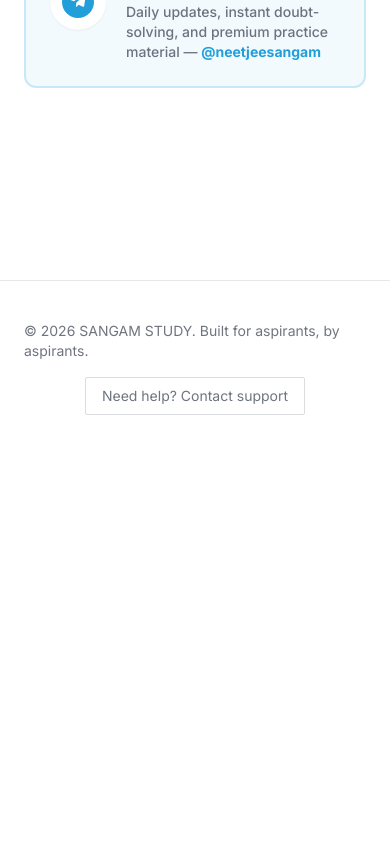
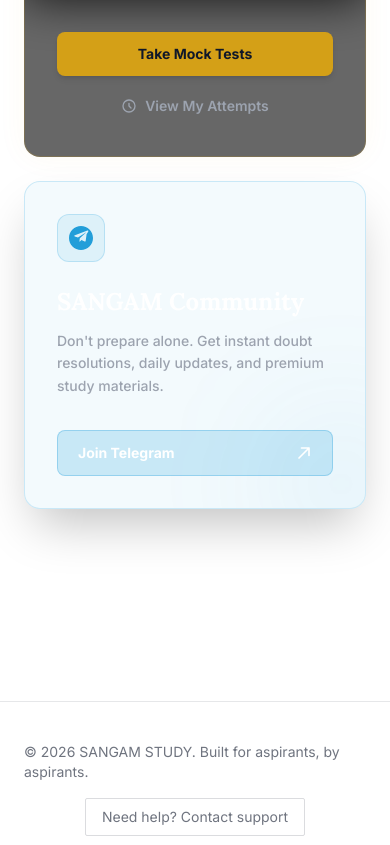
Before and after one commit to sangammusic/neet-test-series, a Flask app: template templates/user/dashboard.html in a window 390 px wide. Shown: the part 845-1690 px from the top of the page. Before the commit the page ends 1260 px from the top, so only its background shows below. Run offline with Flask 3, Linux system fonts and the light colour scheme; the template is opened without the code that fills it, so the values that code supplies are empty; some libraries are stand-ins or nearby versions.

Commit message:
Update dashboard.html

```diff
--- a/templates/user/dashboard.html
+++ b/templates/user/dashboard.html
@@ -1,54 +1,94 @@
 {% extends "shared/base.html" %}
-{% block title %}{{ stream.name }} — SANGAM STUDY{% endblock %}
+{% block title %}{{ stream.name }} Workspace — SANGAM STUDY{% endblock %}
 {% block content %}
-<section class="max-w-4xl mx-auto px-6 pt-12 pb-24">
-  <div class="flex items-baseline justify-between mb-10 flex-wrap gap-3">
-    <div>
-      <p class="text-indigo-600 font-bold text-sm tracking-widest uppercase mb-2">{{ stream.name }}</p>
-      <h1 class="font-display text-4xl font-bold text-ink">What do you want to do today?</h1>
+<section class="max-w-6xl mx-auto px-6 pt-12 pb-24 relative z-10">
+
+  <!-- Minimalist Top Bar (Replaced old bulky headings) -->
+  <div class="flex items-center justify-between mb-12 border-b border-white/10 pb-6">
+    <div class="flex items-center gap-3">
+        <span class="text-xs font-bold tracking-widest uppercase text-gold border border-gold/30 bg-gold/10 px-3 py-1.5 rounded-full">{{ stream.name }}</span>
+        <span class="text-gray-500 font-medium">|</span>
+        <h1 class="font-display text-2xl font-bold text-white">Your Workspace</h1>
     </div>
-    <a href="{{ url_for('user.switch_stream') }}" class="text-sm font-bold text-gray-400 hover:text-indigo-600 transition-colors bg-gray-100 hover:bg-indigo-50 px-4 py-2 rounded-md">
-      Switch stream &rightleftharpoons;
+
+    <!-- Clean Switch Stream Button -->
+    <a href="{{ url_for('user.switch_stream') }}" class="group flex items-center gap-2 text-sm font-semibold text-gray-400 hover:text-white transition-colors bg-white/5 border border-white/10 hover:border-white/20 px-4 py-2 rounded-lg backdrop-blur-sm">
+      <svg xmlns="http://www.w3.org/2000/svg" class="h-4 w-4 group-hover:-translate-x-1 transition-transform" fill="none" viewBox="0 0 24 24" stroke="currentColor" stroke-width="2">
+        <path stroke-linecap="round" stroke-linejoin="round" d="M8 7h12m0 0l-4-4m4 4l-4 4m0 6H4m0 0l4 4m-4-4l4-4" />
+      </svg>
+      Switch Discipline
     </a>
   </div>
 
-  <div class="grid sm:grid-cols-2 gap-6">
-    <!-- MCQ PRACTICE CARD -->
-    <a href="{{ url_for('user.practice_subjects', slug=stream.slug) }}"
-       class="block p-8 border border-gray-200 rounded-xl hover:border-indigo-400 hover:shadow-lg transition-all bg-white group relative overflow-hidden">
-      <div class="absolute top-0 right-0 p-4 opacity-10 group-hover:opacity-20 transition-opacity">
-        <svg xmlns="http://www.w3.org/2000/svg" width="48" height="48" fill="currentColor" viewBox="0 0 16 16"><path d="M2.5 12a.5.5 0 0 1 .5-.5h10a.5.5 0 0 1 .5.5v1a.5.5 0 0 1-.5.5H3a.5.5 0 0 1-.5-.5v-1zm0-4a.5.5 0 0 1 .5-.5h10a.5.5 0 0 1 .5.5v1a.5.5 0 0 1-.5.5H3a.5.5 0 0 1-.5-.5v-1zm0-4a.5.5 0 0 1 .5-.5h10a.5.5 0 0 1 .5.5v1a.5.5 0 0 1-.5.5H3a.5.5 0 0 1-.5-.5v-1z"/></svg>
+  <!-- The 3-Column Professional Action Grid -->
+  <div class="grid grid-cols-1 md:grid-cols-3 gap-6">
+
+    <!-- Card 1: Practice Module -->
+    <div class="bg-scholar-card border border-scholar-border rounded-2xl p-8 backdrop-blur-xl hover:border-white/20 transition-all group flex flex-col h-full shadow-2xl">
+      <div class="w-12 h-12 bg-white/5 border border-white/10 rounded-xl flex items-center justify-center text-gray-300 mb-6 group-hover:scale-110 transition-transform">
+        <svg xmlns="http://www.w3.org/2000/svg" width="24" height="24" fill="none" viewBox="0 0 24 24" stroke="currentColor" stroke-width="1.5">
+            <path stroke-linecap="round" stroke-linejoin="round" d="M9 12h6m-6 4h6m2 5H7a2 2 0 01-2-2V5a2 2 0 012-2h5.586a1 1 0 01.707.293l5.414 5.414a1 1 0 01.293.707V19a2 2 0 01-2 2z" />
+        </svg>
       </div>
-      <p class="font-display text-2xl font-bold text-ink mb-3 group-hover:text-indigo-600 transition-colors">Chapter-wise MCQ Practice</p>
-      <p class="text-sm text-gray-500 font-medium leading-relaxed">Pick a subject and chapter, then practice topic-wise or attempt strictly verified Previous Year Questions (PYQs).</p>
+      <h2 class="font-display text-2xl font-bold text-white mb-3">Chapter-wise Practice</h2>
+      <p class="text-sm text-gray-400 font-medium leading-relaxed mb-8 flex-grow">Master your concepts with strictly verified, topic-wise practice sessions and Previous Year Questions (PYQs).</p>
+      <a href="{{ url_for('user.practice_subjects', slug=stream.slug) }}" class="mt-auto flex items-center gap-2 text-sm font-bold text-white bg-white/5 border border-white/10 hover:bg-white/10 w-fit px-6 py-3 rounded-lg transition-colors">
+        Start Practice &rarr;
       </a>
+    </div>
 
-    <!-- MOCK TEST SERIES CARD (Upgraded for Phase 4) -->
-    <a href="{{ url_for('user.tests_feed', slug=stream.slug) }}"
-       class="block p-8 border-2 border-indigo-600 rounded-xl hover:bg-indigo-700 transition-all bg-indigo-600 text-white group shadow-xl relative overflow-hidden">
-      <div class="absolute top-0 right-0 p-4 opacity-20 group-hover:opacity-40 transition-opacity">
-        <!-- Folder Icon to represent the new architecture -->
-        <svg xmlns="http://www.w3.org/2000/svg" width="48" height="48" fill="currentColor" viewBox="0 0 16 16"><path d="M9.828 3h3.982a2 2 0 0 1 1.992 2.181l-.637 7A2 2 0 0 1 13.174 14H2.825a2 2 0 0 1-1.991-1.819l-.637-7a1.99 1.99 0 0 1 .342-1.31L.5 3a2 2 0 0 1 2-2h3.672a2 2 0 0 1 1.414.586l.828.828A2 2 0 0 0 9.828 3zm-8.322.12C1.72 3.042 1.95 3 2.19 3h5.396l-.707-.707A1 1 0 0 0 6.172 2H2.5a1 1 0 0 0-1 .981l.006.139z"/></svg>
+    <!-- Card 2: Evaluation Engine (Mock Tests + My Attempts) -->
+    <div class="bg-scholar-card border border-gold/20 rounded-2xl p-8 backdrop-blur-xl hover:border-gold/40 transition-all group flex flex-col h-full shadow-[0_0_30px_rgba(212,160,23,0.05)] relative overflow-hidden">
+      <!-- Premium Accent Glow -->
+      <div class="absolute top-0 right-0 w-32 h-32 bg-gold/10 rounded-full blur-3xl -mr-10 -mt-10 group-hover:bg-gold/20 transition-colors"></div>
+
+      <div class="flex justify-between items-start mb-6 relative z-10">
+        <div class="w-12 h-12 bg-gold/10 border border-gold/20 rounded-xl flex items-center justify-center text-gold group-hover:scale-110 transition-transform">
+            <svg xmlns="http://www.w3.org/2000/svg" width="24" height="24" fill="none" viewBox="0 0 24 24" stroke="currentColor" stroke-width="1.5">
+                <path stroke-linecap="round" stroke-linejoin="round" d="M19 11H5m14 0a2 2 0 012 2v6a2 2 0 01-2 2H5a2 2 0 01-2-2v-6a2 2 0 012-2m14 0V9a2 2 0 00-2-2M5 11V9a2 2 0 002-2m0 0V5a2 2 0 012-2h6a2 2 0 012 2v2M7 7h10" />
+            </svg>
         </div>
-      <p class="font-display text-2xl font-bold mb-3 flex items-center gap-2">
-        Mock Test Series <span class="bg-yellow-400 text-indigo-900 text-[10px] uppercase font-black px-2 py-1 rounded-sm tracking-wider">New</span>
-      </p>
-      <p class="text-sm text-indigo-100 font-medium leading-relaxed">Access VIP Test Folders (e.g., Alien Series). Full-length, strict NTA-pattern mocks organized in dedicated folders.</p>
+        <span class="text-[10px] uppercase font-black tracking-widest text-gold bg-gold/10 border border-gold/20 px-2 py-1 rounded">Premium</span>
+      </div>
+
+      <h2 class="font-display text-2xl font-bold text-white mb-3 relative z-10">Mock Test Series</h2>
+      <p class="text-sm text-gray-400 font-medium leading-relaxed mb-8 flex-grow relative z-10">Access full-length, strictly verified NTA-pattern mock tests organized in dedicated VIP folders.</p>
+
+      <div class="mt-auto space-y-3 relative z-10">
+          <a href="{{ url_for('user.tests_feed', slug=stream.slug) }}" class="flex items-center justify-center gap-2 text-sm font-bold text-ink bg-gold hover:bg-gold-light w-full px-6 py-3 rounded-lg transition-colors shadow-md">
+            Take Mock Tests
           </a>
+          <!-- SANGAM FIX: My Attempts elegantly integrated here -->
+          <a href="{{ url_for('user.profile') }}" class="flex items-center justify-center gap-2 text-sm font-semibold text-gray-400 hover:text-gold w-full py-2 transition-colors">
+            <svg xmlns="http://www.w3.org/2000/svg" width="16" height="16" fill="none" viewBox="0 0 24 24" stroke="currentColor" stroke-width="2">
+                <path stroke-linecap="round" stroke-linejoin="round" d="M12 8v4l3 3m6-3a9 9 0 11-18 0 9 9 0 0118 0z" />
+            </svg>
+            View My Attempts
+          </a>
+      </div>
+    </div>
 
-    <!-- TELEGRAM CARD -->
-    <a href="https://t.me/neetjeesangam" target="_blank" rel="noopener noreferrer"
-       class="sm:col-span-2 flex items-center gap-5 p-6 border-2 border-[#229ED9]/20 rounded-xl hover:border-[#229ED9] hover:shadow-md transition-all bg-[#229ED9]/5 group">
-      <div class="bg-white p-3 rounded-full shadow-sm group-hover:scale-110 transition-transform">
-        <svg class="w-8 h-8 shrink-0 text-[#229ED9]" viewBox="0 0 24 24" fill="currentColor">
+    <!-- Card 3: The Community (Clean Square Box) -->
+    <div class="bg-[#229ED9]/5 border border-[#229ED9]/20 rounded-2xl p-8 backdrop-blur-xl hover:border-[#229ED9]/40 transition-all group flex flex-col h-full shadow-2xl relative overflow-hidden">
+      <!-- Telegram Blue Glow -->
+      <div class="absolute bottom-0 right-0 w-32 h-32 bg-[#229ED9]/10 rounded-full blur-3xl -mr-10 -mb-10 group-hover:bg-[#229ED9]/20 transition-colors"></div>
+
+      <div class="w-12 h-12 bg-[#229ED9]/10 border border-[#229ED9]/20 rounded-xl flex items-center justify-center text-[#229ED9] mb-6 group-hover:scale-110 transition-transform relative z-10">
+        <svg viewBox="0 0 24 24" fill="currentColor" class="w-6 h-6">
             <path d="M12 0C5.373 0 0 5.373 0 12s5.373 12 12 12 12-5.373 12-12S18.627 0 12 0zm5.568 8.16c-.169 1.858-.896 6.728-.896 6.728-.041.24-.145.483-.361.62-.216.135-.481.129-.702.03l-3.128-1.516-1.51 1.454c-.155.153-.353.199-.548.126l.373-3.31 6.004-5.446c.263-.235-.058-.366-.4-.135l-7.435 4.687-3.2-1.02c-.696-.222-.71-.696.146-1.03l12.494-4.822c.58-.216 1.088.14.9 1.041z"/>
         </svg>
       </div>
-      <div>
-        <p class="font-display text-xl font-bold text-ink mb-1">Join our Telegram Channel</p>
-        <p class="text-sm text-gray-500 font-medium">Daily updates, instant doubt-solving, and premium practice material — <span class="text-[#229ED9] font-bold">@neetjeesangam</span></p>
+      <h2 class="font-display text-2xl font-bold text-white mb-3 relative z-10">SANGAM Community</h2>
+      <p class="text-sm text-gray-400 font-medium leading-relaxed mb-8 flex-grow relative z-10">Don't prepare alone. Get instant doubt resolutions, daily updates, and premium study materials.</p>
+
+      <a href="https://t.me/neetjeesangam" target="_blank" rel="noopener noreferrer" class="mt-auto flex items-center justify-between text-sm font-bold text-white bg-[#229ED9]/20 hover:bg-[#229ED9]/30 border border-[#229ED9]/30 w-full px-5 py-3 rounded-lg transition-colors relative z-10">
+        Join Telegram
+        <svg xmlns="http://www.w3.org/2000/svg" width="16" height="16" fill="none" viewBox="0 0 24 24" stroke="currentColor" stroke-width="2.5">
+            <path stroke-linecap="round" stroke-linejoin="round" d="M4.5 19.5l15-15m0 0H8.25m11.25 0v11.25" />
+        </svg>
+      </a>
     </div>
-    </a>
+
   </div>
 </section>
 {% endblock %}
```
Lines whose indentation alone changed are shown as unchanged.
